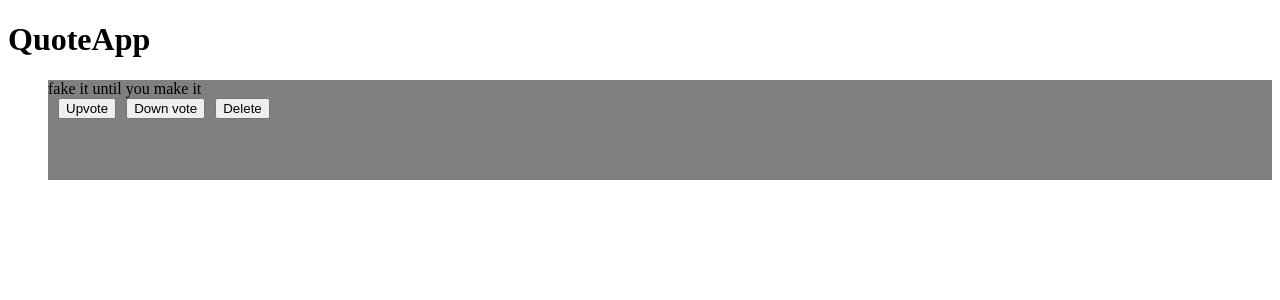
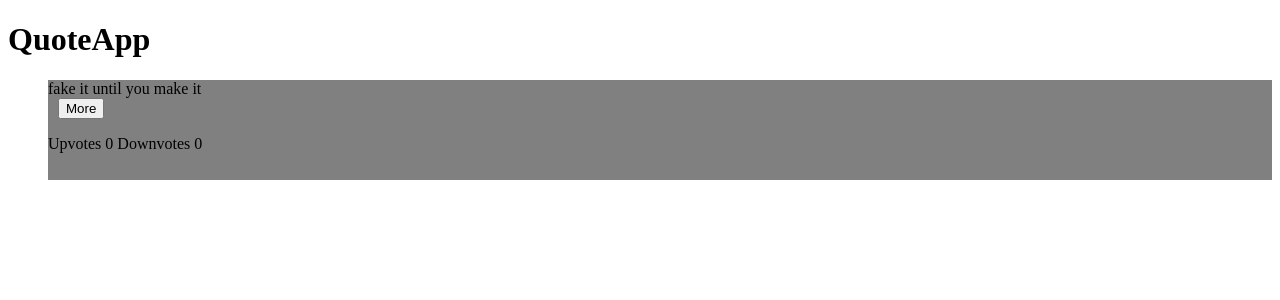
Before and after one commit to IsaiahKe/QuoteApp, an Angular app: page / in a window 1280 px wide. Shown: the top 300 px of the page. Built offline with nearby package versions, Linux system fonts and the light colour scheme.

Commit message:
re arrange buttons

```diff
--- a/src/app/app.component.html
+++ b/src/app/app.component.html
@@ -7,7 +7,11 @@
     <div *ngIf='quote.showDetails'>
       <app-quote-detail [quote]='quote'></app-quote-detail>
     </div>
-    <button >Upvote</button>  <button>Down vote</button> <button (click)='deleteQuote(i)'>Delete</button>
+
+    <button (click)='toggleQuote(i)'> More</button>
+   <p>
+    Upvotes <span>{{quote.upVote}}</span> Downvotes <span> {{quote.downVote}}</span>
+    </p>
     </div>
 </li>
   </ul>
```
